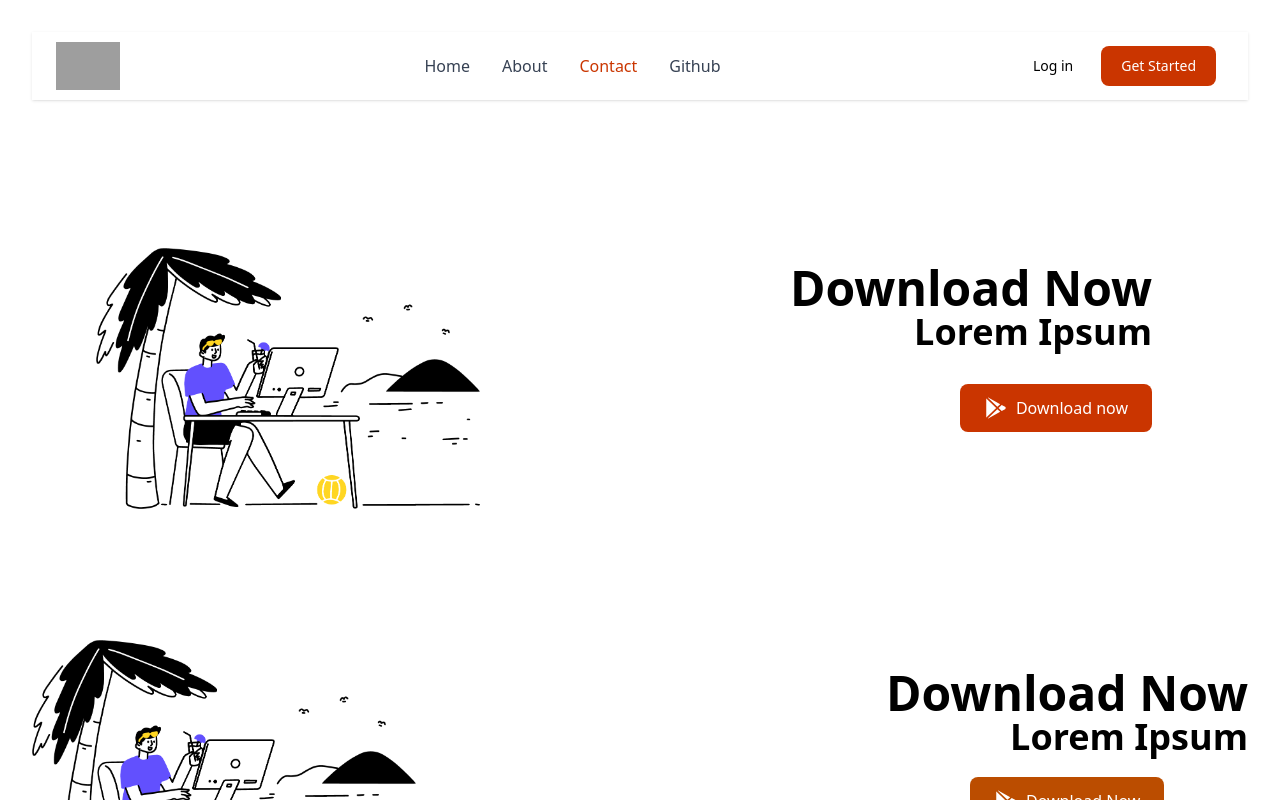
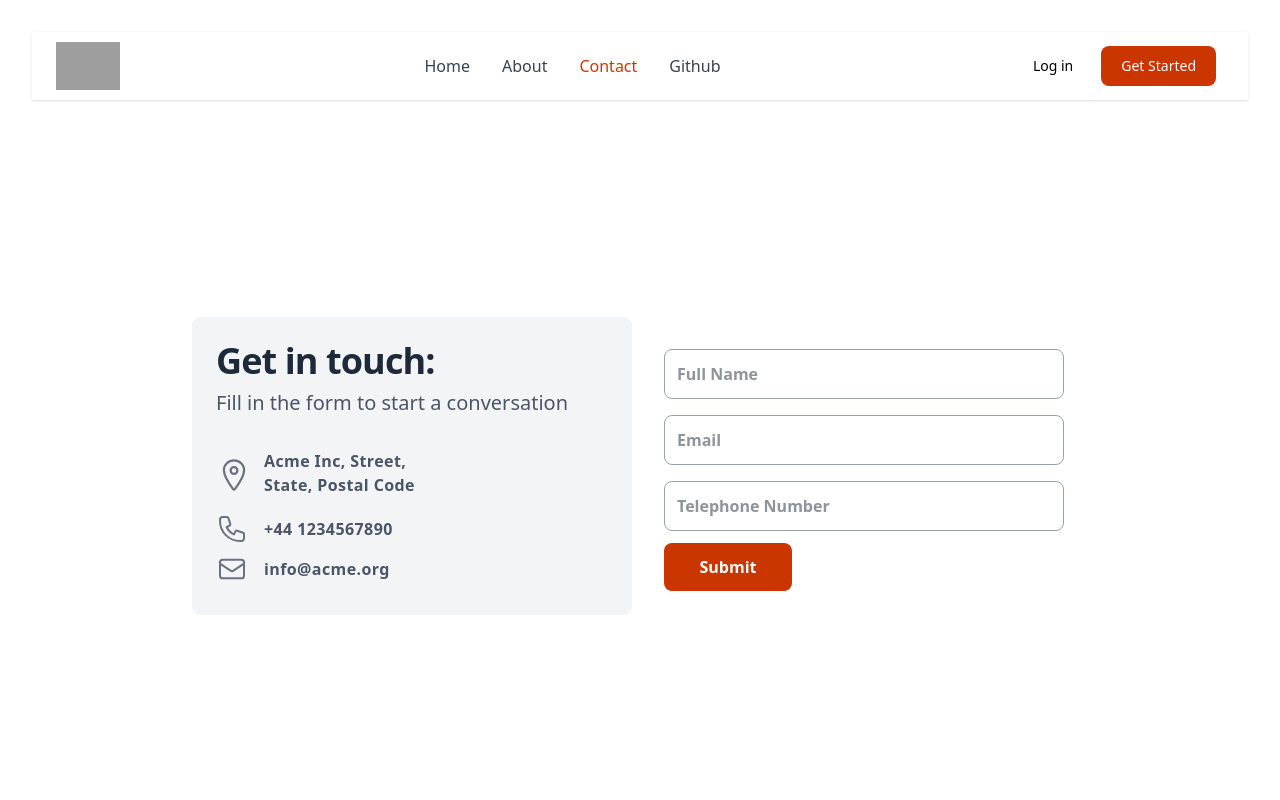
Before and after one commit to vikasyadav-78/react-projects, a React (Vite) app in the folder 4reactRouterProject/: page /contact in a window 1280 px wide. Shown: the top 800 px of the page. Built offline with nearby package versions, Linux system fonts and the light colour scheme; grey boxes are pictures that could not be loaded.

Commit message:
add about and contact pages

```diff
--- a/4reactRouterProject/src/App.jsx
+++ b/4reactRouterProject/src/App.jsx
@@ -3,13 +3,37 @@ import './App.css'
 import Header from './components/Header/Header'
 import Footer from './components/Footer/Footer'
 import Home from './components/Home/Home'
+import { createBrowserRouter, Outlet, RouterProvider } from 'react-router-dom'
+import Layout from './Layout'
+import About from './components/About/About'
+import Contact from './components/Contact/Contact'
 
 function App() {
+
+  const router = createBrowserRouter([
+    {
+      path: '/',
+      element: <Layout />,
+      children:[
+        {
+          path:'',
+          element:<Home />
+        },
+        {
+          path: 'about',
+          element:<About />
+        },
+        {
+          path: 'contact',
+          element:<Contact />
+        }
+      ]
+    }
+  ])
+
   return (
     <>
-      <Header />
-      <Home />
-      <Footer />
+      <RouterProvider router={router} />
     </>
   )
 }
--- /dev/null
+++ b/4reactRouterProject/src/Layout.jsx
@@ -0,0 +1,16 @@
+import React from 'react'
+import Header from './components/Header/Header'
+import { Outlet } from 'react-router-dom'
+import Footer from './components/Footer/Footer'
+
+const Layout = () => {
+    return (
+        <>
+            <Header />
+            <Outlet />
+            <Footer />
+        </>
+    )
+}
+
+export default Layout
--- /dev/null
+++ b/4reactRouterProject/src/components/About/About.jsx
@@ -0,0 +1,24 @@
+import React from 'react'
+
+function About() {
+  return (
+    <>
+      <div className="py-16 bg-white">
+        <div className="container m-auto px-6 text-gray-600 md:px-12 xl:px-6">
+          <div className="space-y-6 md:space-y-0 md:flex md:gap-6 lg:items-center lg:gap-12">
+            <div className="md:5/12 lg:w-4/12 pt-5">
+              <img src="https://www.12dimensionsapp.in/assets/img/aboutarvaya.png" alt="image" />
+            </div>
+            <div className="md:7/12 lg:w-6/12">
+              <h2 className="text-2xl text-gray-900 font-bold md:text-4xl"> React development is carried out by passionate developers </h2>
+              <p className="mt-6 text-gray-600">Lorem ipsum dolor, sit amet consectetur adipisicing elit. Eum omnis voluptatem accusantium nemo perspiciatis delectus atque autem! Voluptatum tenetur beatae unde aperiam, repellat expedita consequatur! Officiis id consequatur atque doloremque! </p>
+              <p className="mt-4 text-gray-600">Nobis minus voluptatibus pariatur dignissimos libero quaerat iure expedita at? Asperiores nemo possimus nesciunt dicta veniam aspernatur quam mollitia. </p>
+            </div>
+          </div>
+        </div>
+      </div>
+    </>
+  )
+}
+
+export default About
--- /dev/null
+++ b/4reactRouterProject/src/components/Contact/Contact.jsx
@@ -0,0 +1,122 @@
+import React from 'react'
+import { IoLocationOutline } from "react-icons/io5";
+
+
+const Contact = () => {
+    return (
+        <>
+            <div className="relative flex items-top justify-center min-h-[700px] bg-white sm:items-center sm:pt-0">
+                <div className="max-w-6xl mx-auto sm:px-6 lg:px-8">
+                    <div className="mt-8 overflow-hidden">
+                        <div className="grid grid-cols-1 md:grid-cols-2">
+                            <div className="p-6 mr-2 bg-gray-100 sm:rounded-lg">
+                                <h1 className="text-3xl sm:text-4xl text-gray-800 font-extrabold tracking-tight"> Get in touch: </h1>
+                                <p className="text-normal text-lg sm:text-xl font-medium text-gray-600 mt-2">Fill in the form to start a conversation</p>
+                                <div className="flex items-center mt-8 text-gray-600">
+                                    <p className="w-8 h-8 text-gray-500 text-4xl font-bold"> {<IoLocationOutline />} </p>
+                                    <div className="ml-4 text-md tracking-wide font-semibold w-40">
+                                        Acme Inc, Street, State, Postal Code
+                                    </div>
+                                </div>
+
+                                <div className="flex items-center mt-4 text-gray-600">
+                                    <svg
+                                        fill="none"
+                                        stroke="currentColor"
+                                        stroke-linecap="round"
+                                        stroke-linejoin="round"
+                                        stroke-width="1.5"
+                                        viewBox="0 0 24 24"
+                                        className="w-8 h-8 text-gray-500"
+                                    >
+                                        <path
+                                            stroke-linecap="round"
+                                            stroke-linejoin="round"
+                                            stroke-width="1.5"
+                                            d="M3 5a2 2 0 012-2h3.28a1 1 0 01.948.684l1.498 4.493a1 1 0 01-.502 1.21l-2.257 1.13a11.042 11.042 0 005.516 5.516l1.13-2.257a1 1 0 011.21-.502l4.493 1.498a1 1 0 01.684.949V19a2 2 0 01-2 2h-1C9.716 21 3 14.284 3 6V5z"
+                                        />
+                                    </svg>
+                                    <div className="ml-4 text-md tracking-wide font-semibold w-40">
+                                        +44 1234567890
+                                    </div>
+                                </div>
+
+                                <div className="flex items-center mt-2 text-gray-600">
+                                    <svg
+                                        fill="none"
+                                        stroke="currentColor"
+                                        stroke-linecap="round"
+                                        stroke-linejoin="round"
+                                        stroke-width="1.5"
+                                        viewBox="0 0 24 24"
+                                        className="w-8 h-8 text-gray-500"
+                                    >
+                                        <path
+                                            stroke-linecap="round"
+                                            stroke-linejoin="round"
+                                            stroke-width="1.5"
+                                            d="M3 8l7.89 5.26a2 2 0 002.22 0L21 8M5 19h14a2 2 0 002-2V7a2 2 0 00-2-2H5a2 2 0 00-2 2v10a2 2 0 002 2z"
+                                        />
+                                    </svg>
+                                    <div className="ml-4 text-md tracking-wide font-semibold w-40">
+                                        info@acme.org
+                                    </div>
+                                </div>
+                            </div>
+
+                            <form className="p-6 flex flex-col justify-center">
+                                <div className="flex flex-col">
+                                    <label for="name" className="hidden">
+                                        Full Name
+                                    </label>
+                                    <input
+                                        type="name"
+                                        name="name"
+                                        id="name"
+                                        placeholder="Full Name"
+                                        className="w-100 mt-2 py-3 px-3 rounded-lg bg-white border border-gray-400 text-gray-800 font-semibold focus:border-orange-500 focus:outline-none"
+                                    />
+                                </div>
+
+                                <div className="flex flex-col mt-2">
+                                    <label for="email" className="hidden">
+                                        Email
+                                    </label>
+                                    <input
+                                        type="email"
+                                        name="email"
+                                        id="email"
+                                        placeholder="Email"
+                                        className="w-100 mt-2 py-3 px-3 rounded-lg bg-white border border-gray-400 text-gray-800 font-semibold focus:border-orange-500 focus:outline-none"
+                                    />
+                                </div>
+
+                                <div className="flex flex-col mt-2">
+                                    <label for="tel" className="hidden">
+                                        Number
+                                    </label>
+                                    <input
+                                        type="tel"
+                                        name="tel"
+                                        id="tel"
+                                        placeholder="Telephone Number"
+                                        className="w-100 mt-2 py-3 px-3 rounded-lg bg-white border border-gray-400 text-gray-800 font-semibold focus:border-orange-500 focus:outline-none"
+                                    />
+                                </div>
+
+                                <button
+                                    type="submit"
+                                    className="md:w-32 bg-orange-700 hover:bg-blue-dark text-white font-bold py-3 px-6 rounded-lg mt-3 hover:bg-orange-600 transition ease-in-out duration-300"
+                                >
+                                    Submit
+                                </button>
+                            </form>
+                        </div>
+                    </div>
+                </div>
+            </div>
+        </>
+    )
+}
+
+export default Contact
--- a/4reactRouterProject/src/main.jsx
+++ b/4reactRouterProject/src/main.jsx
@@ -2,12 +2,9 @@ import { StrictMode } from 'react'
 import { createRoot } from 'react-dom/client'
 import './index.css'
 import App from './App.jsx'
-import { BrowserRouter } from 'react-router-dom';
 
 createRoot(document.getElementById('root')).render(
   <StrictMode>
-    <BrowserRouter >
       <App />
-    </BrowserRouter>
   </StrictMode>,
 )
```
